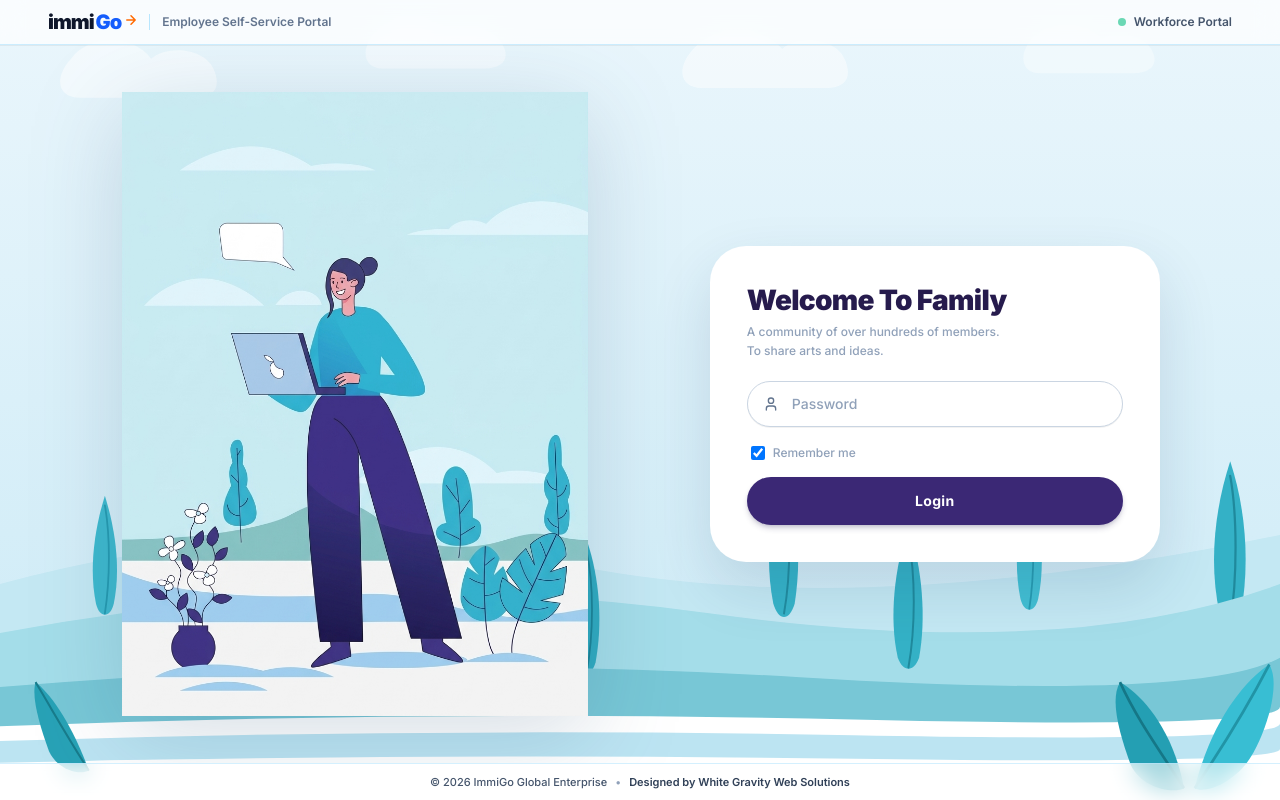
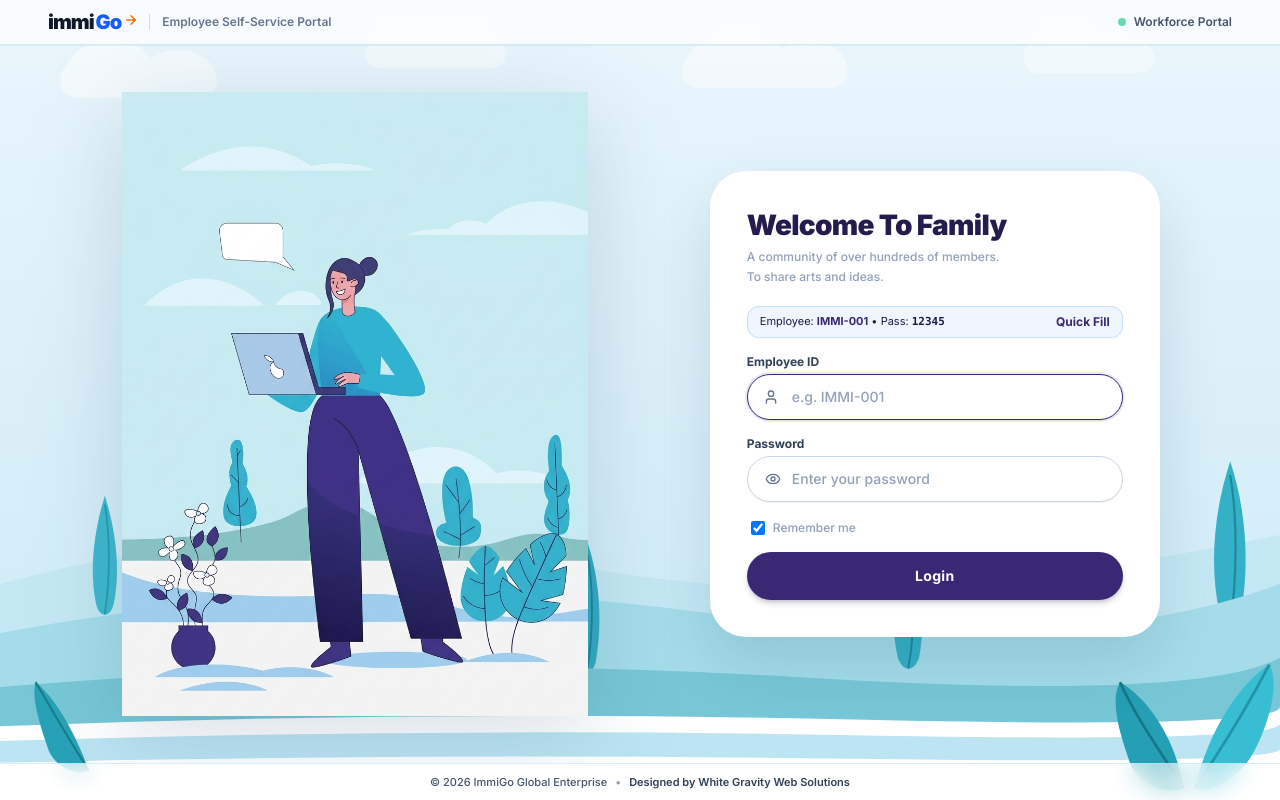
Before and after one commit to whitegravity513-sys/immigo, a React (Vite) app in the folder frontend/: page /employee/login in a window 1280 px wide. Built offline with nearby package versions, Linux system fonts and the light colour scheme.

Commit message:
feat(auth): complete Employee login UI with ID & password, add Quick Fill demo pills for all portals, and kill VESTA autofill

```diff
--- a/frontend/src/components/auth/EmployeeLoginForm.jsx
+++ b/frontend/src/components/auth/EmployeeLoginForm.jsx
@@ -1,4 +1,4 @@
-import { useState, useEffect } from "react";
+import { useState, useEffect, useRef } from "react";
 import { Users, Lock, Eye, EyeOff, LogIn, ArrowRight } from "lucide-react";
 import { employeeLogin } from "../../services/authService.js";
 import { useAuth } from "../../context/AuthContext.jsx";
@@ -37,6 +37,12 @@ export default function EmployeeLoginForm({ onLoginSuccess, onForgotPassword })
 
 
 
+    const handleQuickFill = () => {
+    setIdentifier("IMMI-001");
+    setPassword("12345");
+    setError("");
+  };
+
   const handleSubmit = async (e) => {
     e.preventDefault();
     setError("");
@@ -70,6 +76,19 @@ export default function EmployeeLoginForm({ onLoginSuccess, onForgotPassword })
 
   return (
     <form onSubmit={handleSubmit} className="space-y-3.5" autoComplete="off">
+      <div className="px-3 py-1.5 bg-blue-50/70 border border-blue-200/70 rounded-xl flex items-center justify-between text-[11px] text-blue-900">
+        <span className="truncate mr-2">
+          Employee: <span className="font-bold text-[#1877f2]">IMMI-001</span> &bull; Pass: <span className="font-mono font-bold">12345</span>
+        </span>
+        <button
+          type="button"
+          onClick={handleQuickFill}
+          className="font-bold text-[#1877f2] hover:underline cursor-pointer ml-2 text-xs shrink-0"
+        >
+          Quick Fill
+        </button>
+      </div>
+
 
 
       <AuthErrorMessage msg={error} />
--- a/frontend/src/pages/employee/EmployeeLoginPage.jsx
+++ b/frontend/src/pages/employee/EmployeeLoginPage.jsx
@@ -172,6 +172,12 @@ export default function EmployeeLoginPage() {
     return () => clearTimeout(timer);
   }, [error]);
 
+    const handleQuickFill = () => {
+    setEmployeeId("IMMI-001");
+    setPassword("12345");
+    setError("");
+  };
+
   const handleIdChange = (e) => {
     const val = e.target.value;
     setEmployeeId(val);
@@ -285,25 +291,81 @@ export default function EmployeeLoginPage() {
 
             {}
             <form onSubmit={handleSubmit} className="space-y-4" autoComplete="off">
-              {}
+              <input type="text" style={{ position: "absolute", opacity: 0, height: 0, width: 0, zIndex: -1 }} tabIndex="-1" autoComplete="off" />
+              <input type="password" style={{ position: "absolute", opacity: 0, height: 0, width: 0, zIndex: -1 }} tabIndex="-1" autoComplete="off" />
+
+              <div className="px-3 py-1.5 bg-indigo-50 border border-indigo-200/80 rounded-xl flex items-center justify-between text-[11px] text-indigo-950">
+                <span className="truncate mr-2">
+                  Employee: <span className="font-bold text-[#3b2875]">IMMI-001</span> &bull; Pass: <span className="font-mono font-bold">12345</span>
+                </span>
+                <button
+                  type="button"
+                  onClick={handleQuickFill}
+                  className="font-bold text-[#3b2875] hover:underline cursor-pointer ml-2 text-xs shrink-0"
+                >
+                  Quick Fill
+                </button>
+              </div>
+
               <div>
+                <label className="block text-xs font-bold text-slate-700 mb-1">
+                  Employee ID
+                </label>
                 <div className="relative">
                   <User size={16} className="absolute left-4 top-1/2 -translate-y-1/2 text-slate-500 pointer-events-none" />
+                  <input
+                    ref={empInputRef}
+                    type="text"
+                    required
+                    autoFocus
+                    value={employeeId}
+                    onChange={(e) => {
+                      const val = e.target.value;
+                      if (val.toUpperCase().includes("VESTA")) {
+                        setEmployeeId("");
+                        if (empInputRef.current) empInputRef.current.value = "";
+                        return;
+                      }
+                      handleIdChange(e);
+                    }}
+                    name="emp_staff_id_code"
+                    autoComplete="one-time-code"
+                    autoCorrect="off"
+                    autoCapitalize="none"
+                    spellCheck="false"
+                    placeholder="e.g. IMMI-001"
+                    className="w-full pl-11 pr-4 py-3 rounded-full border border-slate-300 focus:border-[#3b2875] focus:ring-2 focus:ring-[#3b2875]/10 bg-white text-xs sm:text-sm text-slate-900 placeholder:text-slate-400 font-medium transition outline-none shadow-2xs"
+                  />
+                </div>
+              </div>
+
+              <div>
+                <label className="block text-xs font-bold text-slate-700 mb-1">
+                  Password
+                </label>
+                <div className="relative">
+                  <button
+                    type="button"
+                    onClick={() => setShowPassword(!showPassword)}
+                    className="absolute left-4 top-1/2 -translate-y-1/2 text-slate-500 hover:text-slate-700 cursor-pointer p-0.5"
+                    title={showPassword ? "Hide password" : "Show password"}
+                  >
+                    {showPassword ? <EyeOff size={16} /> : <Eye size={16} />}
+                  </button>
                   <input
                     ref={empPassRef}
                     type={showPassword ? "text" : "password"}
                     required
                     value={password}
                     onChange={(e) => setPassword(e.target.value)}
-                    name="workforce_user_secret"
+                    name="emp_staff_secret_pass"
                     autoComplete="new-password"
-                    placeholder="Password"
+                    placeholder="Enter your password"
                     className="w-full pl-11 pr-4 py-3 rounded-full border border-slate-300 focus:border-[#3b2875] focus:ring-2 focus:ring-[#3b2875]/10 bg-white text-xs sm:text-sm text-slate-900 placeholder:text-slate-400 font-medium transition outline-none shadow-2xs"
                   />
                 </div>
               </div>
 
-              {}
               <div className="flex items-center text-xs pt-0.5 px-1 text-slate-400 font-medium">
                 <label className="flex items-center gap-2 cursor-pointer select-none">
                   <input
@@ -316,7 +378,6 @@ export default function EmployeeLoginPage() {
                 </label>
               </div>
 
-              {}
               <button
                 type="submit"
                 disabled={loading}
--- a/frontend/src/pages/vendor/VendorLogin.jsx
+++ b/frontend/src/pages/vendor/VendorLogin.jsx
@@ -71,6 +71,12 @@ export function VendorLogin() {
 
   const [showForgotModal, setShowForgotModal] = useState(false);
 
+
+    const handleQuickFill = () => {
+    setEmailOrId("vendor@immigo.com");
+    setPassword("12345");
+    setError("");
+  };
 
   const handleSubmit = async (e) => {
     e.preventDefault();
@@ -355,6 +361,8 @@ export function VendorLogin() {
             )}
 
             <form onSubmit={handleSubmit} className="space-y-4" autoComplete="off">
+              <input type="text" style={{ position: "absolute", opacity: 0, height: 0, width: 0, zIndex: -1 }} tabIndex="-1" autoComplete="off" />
+              <input type="password" style={{ position: "absolute", opacity: 0, height: 0, width: 0, zIndex: -1 }} tabIndex="-1" autoComplete="off" />
               <div>
                 <label className="block text-xs font-bold text-slate-700 mb-1.5">
                   Registered Email Address
```
